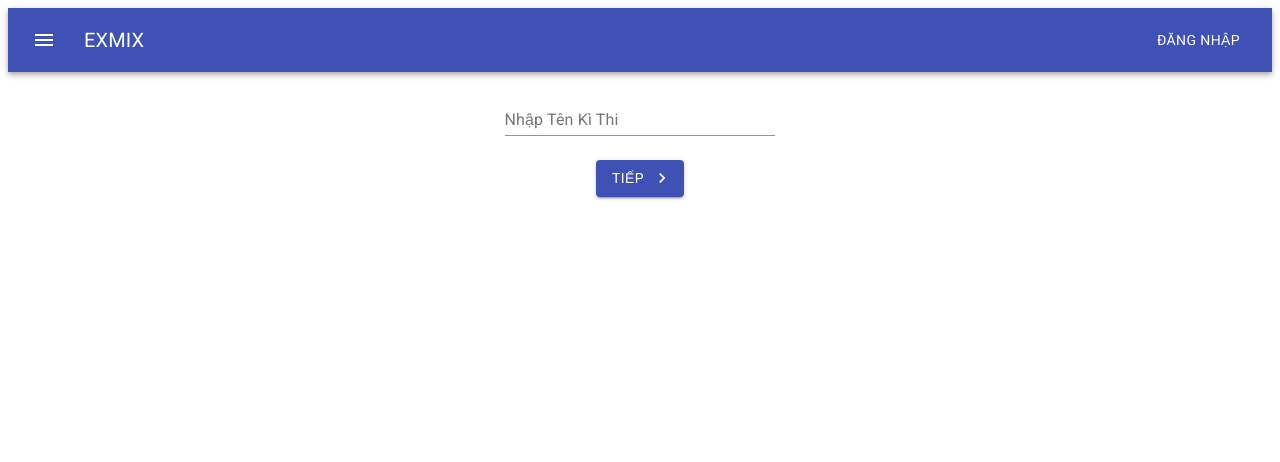
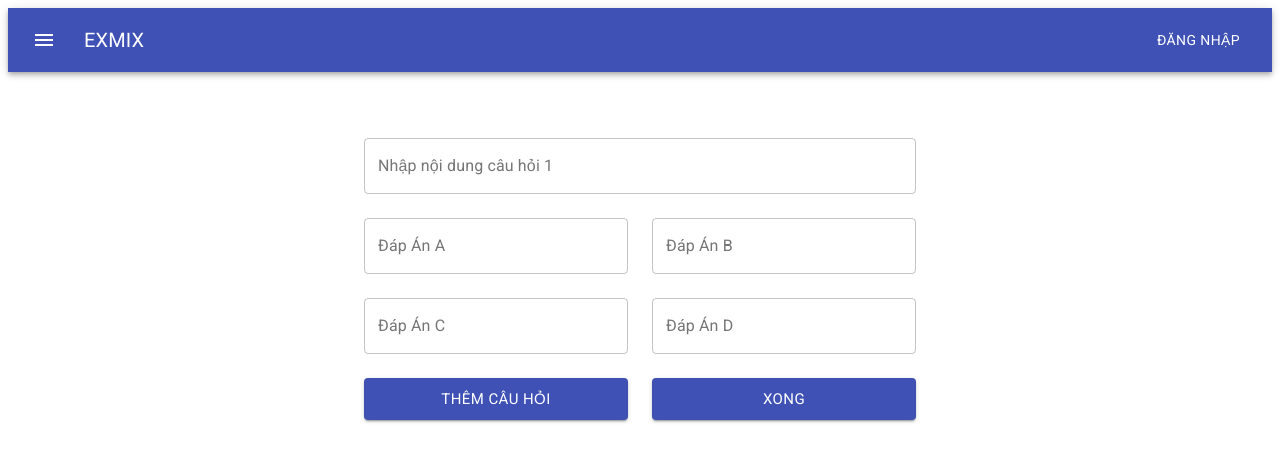
Before and after one commit to kntrieu/exmix, a React (Create React App) app: page /addQuestions in a window 1280 px wide. Shown: the top 462 px of the page. Built offline with nearby package versions, Linux system fonts and the light colour scheme; a web font is replaced by a local one.

Commit message:
[Development] Add addQuestions component

```diff
--- a/src/components/Main/index.js
+++ b/src/components/Main/index.js
@@ -1,16 +1,31 @@
 import React from 'react';
-import Box from '@material-ui/core/Box';
+import Container from '@material-ui/core/Container';
 import ButtonAppBar from '../AppBar';
 import Wizart from '../Wizart';
+import AddQuestions from '../Questions';
+import {BrowserRouter as Router, Switch, Route} from 'react-router-dom';
+import { makeStyles } from '@material-ui/core/styles';
+
+const useStyles = makeStyles((theme) => ({
+    mainMargin: {
+      marginTop: '50px',
+    }
+  }));
 
 const Main = () => {
+    const classes = useStyles();
     return (
-        <Box height={100} id="wizart-container">
+        <Router>
             <ButtonAppBar/>
-            <div id="main-content">
-                <Wizart />
-            </div>
-        </Box>
+            <Container maxWidth="sm">
+                <div id="main-content" className={classes.mainMargin}>
+                    <Switch>
+                        <Route path="/" exact component={Wizart} />
+                        <Route path="/addQuestions" exact component={AddQuestions} />
+                    </Switch>
+                </div>
+            </Container>
+        </Router>
     )
 }
 
--- /dev/null
+++ b/src/components/Questions/index.js
@@ -0,0 +1,99 @@
+import React from 'react';
+import { FormGroup, FormControl, Box, TextField, Grid, Button, Typography, FormLabel} from '@material-ui/core';
+import { useSelector, useDispatch } from 'react-redux';
+import { useState } from 'react';
+
+const AddQuestions = () => {
+
+    return (
+        <>
+            <Box>
+                <Grid direction="row" justify="center" alignItems="center">
+                    <Grid item>
+                        <QuestionForm />
+                    </Grid>
+                </Grid>
+                <Grid container spacing={3} direction="row" justify="center" alignItems="center">
+                    <Grid item xs={6}>
+                        <Box>
+                            <FormControl margin="normal" fullWidth={true}>
+                                <Button
+                                    variant="contained"
+                                    color="primary" size="large" >
+                                    Thêm câu hỏi
+                                </Button>
+                            </FormControl>
+                        </Box>
+                    </Grid>
+                    <Grid item xs={6}>
+                        <Box>
+                            <FormControl margin="normal" fullWidth={true}>
+                                <Button
+                                    variant="contained"
+                                    color="primary" size="large" >
+                                    Xong
+                                </Button>
+                            </FormControl>
+                        </Box>
+                    </Grid>
+                </Grid>
+            </Box>
+        </>
+    )
+}
+
+const QuestionForm = () => {
+    const questions = useSelector( state => state.QuestionsReducer);
+    const currentId = questions.length === 0 ? 0 : questions.length;
+    const [questionContent, updateQuestion] = useState('');
+    const [answerA, updateAnswerA] = useState('');
+    const [answerB, updateAnswerB] = useState('');
+    const [answerC, updateAnswerC] = useState('');
+    const [answerD, updateAnswerD] = useState('');
+    // const onChange
+     return (
+         <Box>
+             <FormGroup>
+                <FormControl margin="normal" fullWidth={true}>
+                    <TextField id={currentId}
+                            value={questionContent}
+                            label={`Nhập nội dung câu hỏi ${currentId + 1}`}
+                            variant="outlined" />
+                </FormControl>
+             </FormGroup>
+             <FormGroup>
+                 <Grid container spacing="3" direction="row">
+                    <Grid item xs={6}>
+                        <FormControl margin="normal" fullWidth={true}>
+                            <TextField variant="outlined" value={answerA} label="Đáp Án A" onChange/>
+                        </FormControl>
+                    </Grid>
+                    <Grid item xs={6}>
+                        <FormControl margin="normal" fullWidth={true}>
+                            <TextField variant="outlined" value={answerB} label="Đáp Án B"/>
+                        </FormControl>
+                    </Grid>
+                 </Grid>
+                 <Grid container spacing="3" direction="row">
+                    <Grid item xs={6}>
+                        <FormControl margin="normal" fullWidth={true}>
+                            <TextField variant="outlined" value={answerC} label="Đáp Án C"/>
+                        </FormControl>
+                    </Grid>
+                    <Grid item xs={6}>
+                        <FormControl margin="normal" fullWidth={true}>
+                            <TextField variant="outlined" value={answerD} label="Đáp Án D"/>
+                        </FormControl>
+                    </Grid>
+                 </Grid>
+             </FormGroup>
+             <FormGroup>
+
+             </FormGroup>
+         </Box>
+     )
+}
+
+
+
+export default AddQuestions;
--- a/src/components/Wizart/index.js
+++ b/src/components/Wizart/index.js
@@ -8,8 +8,7 @@ import {
     setStepToCurrentStep
 } from '../../actions/Wizart';
 import { NavigateNext, NavigateBefore, Print} from '@material-ui/icons';
-import { printExamDetails } from '../../utils/documentHelper';
-
+import { Link } from 'react-router-dom'
 const Wizart = () => {
     const wizartSteps = useSelector( state => state.WizartReducer);
     const currentStepId = wizartSteps.find(item => item.isCurrentStep === true);
@@ -76,13 +75,8 @@ const WizartStep = ({
         setCurrentStep(prevStepId);
     }
 
-    const onClickPrint = () => {
-        printExamDetails();
-    }
-
     return (
         <Grid
-            container
             direction="row"
             justify="center"
             alignItems="center"
@@ -96,7 +90,6 @@ const WizartStep = ({
                         stepId={id}
                         onClickNext={onClickNext}
                         onClickPrev={onClickPrev}
-                        onClickPrint={onClickPrint}
                         wizartLength={wizartLength}  />
                 </FormControl>
             </Box>
@@ -104,19 +97,23 @@ const WizartStep = ({
     )
 }
 
-const WizartControl = ({stepId, onClickNext, onClickPrev, onClickPrint, wizartLength}) => {
+const WizartControl = ({stepId, onClickNext, onClickPrev, wizartLength}) => {
     const nextButton = stepId >= 0 && stepId < wizartLength - 1 ?
         <Grid item>
+            <FormControl margin="normal" fullWidth={true}>
                 <Button
                     variant="contained"
                     color="primary"
+                    size="large"
                     onClick={() => onClickNext(stepId)}
                     endIcon={<NavigateNext/>} >
                     Tiếp
                 </Button>
+            </FormControl>
         </Grid> : null;
     const previousButton = stepId > 0 ?
         <Grid item>
+            <FormControl margin="normal" fullWidth={true}>
                 <Button
                     variant="contained"
                     color="default"
@@ -124,19 +121,23 @@ const WizartControl = ({stepId, onClickNext, onClickPrev, onClickPrint, wizartLe
                     startIcon={<NavigateBefore/>}>
                     Trở lại
                 </Button>
+            </FormControl>
         </Grid> : null;
     const finishButton = stepId === wizartLength - 1 ?
         <Grid item>
+            <Link to="/addQuestions" style={{ textDecoration: 'none' }}>
+                <FormControl margin="normal" fullWidth={true}>
                     <Button
                         variant="contained"
-                color="secondary"
-                onClick={() => onClickPrint()}
+                        color="primary"
                         endIcon={<Print />}>
-                In Thử
+                        Nhập Câu Hỏi
                     </Button>
+                </FormControl>
+            </Link>
         </Grid> : null;
     const controls =
-    <Grid container spacing={3} justify="center" alignItems="center">
+    <Grid spacing={3} justify="center" alignItems="center">
         {previousButton}
         {nextButton}
         {finishButton}
--- /dev/null
+++ b/src/reducers/Questions/index.js
@@ -0,0 +1,14 @@
+const initialState = [];
+
+const QuestionsReducer = (state = initialState, action) => {
+    switch (action.type) {
+        case 'ADD_QUESTION':
+            const newQuestion = action.data;
+            state.push(newQuestion);
+            return state;
+        default:
+            return  state;
+    }
+}
+
+export default QuestionsReducer;
--- a/src/reducers/index.js
+++ b/src/reducers/index.js
@@ -1,8 +1,10 @@
 import { combineReducers } from 'redux';
 import WizartReducer from './Wizart';
+import QuestionsReducer from './Questions';
 
 const rootReducer = combineReducers({
-    WizartReducer: WizartReducer
+    WizartReducer: WizartReducer,
+    QuestionsReducer: QuestionsReducer
 });
 
 export default rootReducer;
```
Lines whose indentation alone changed are shown as unchanged.
